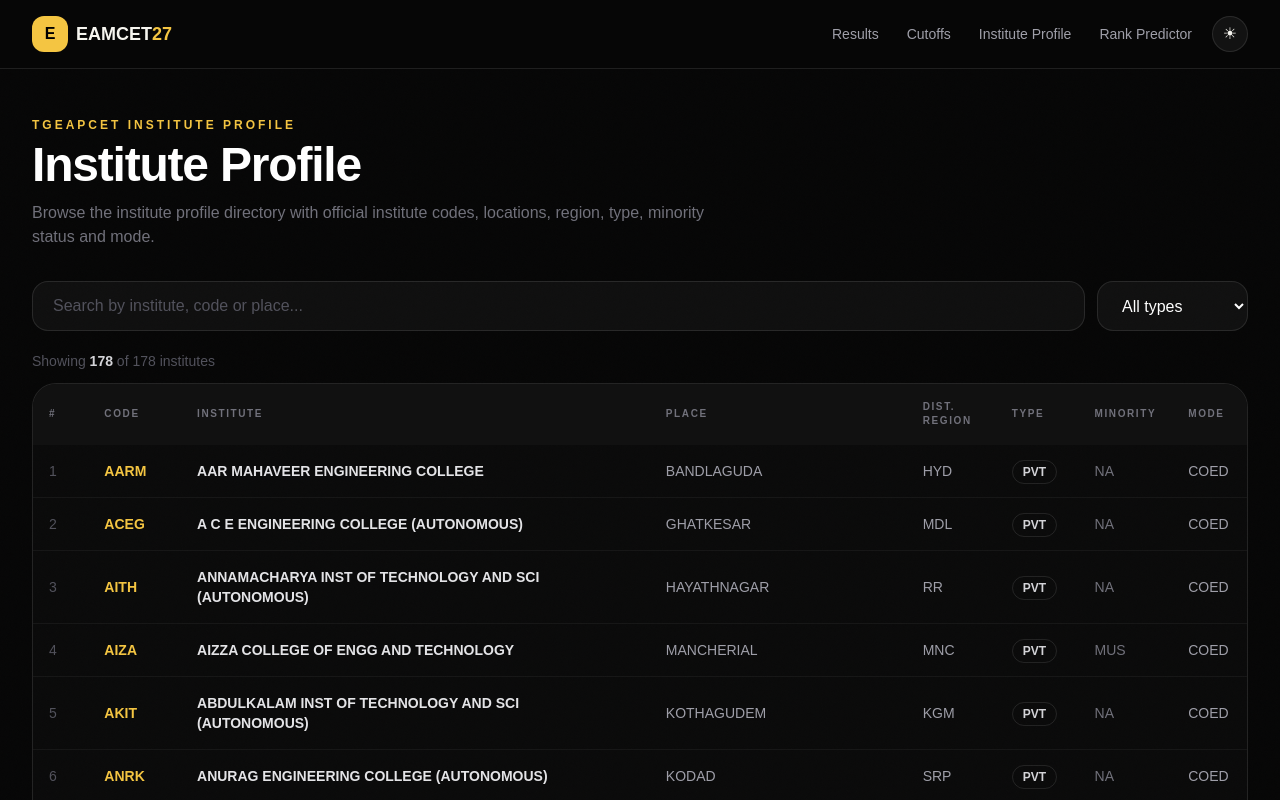
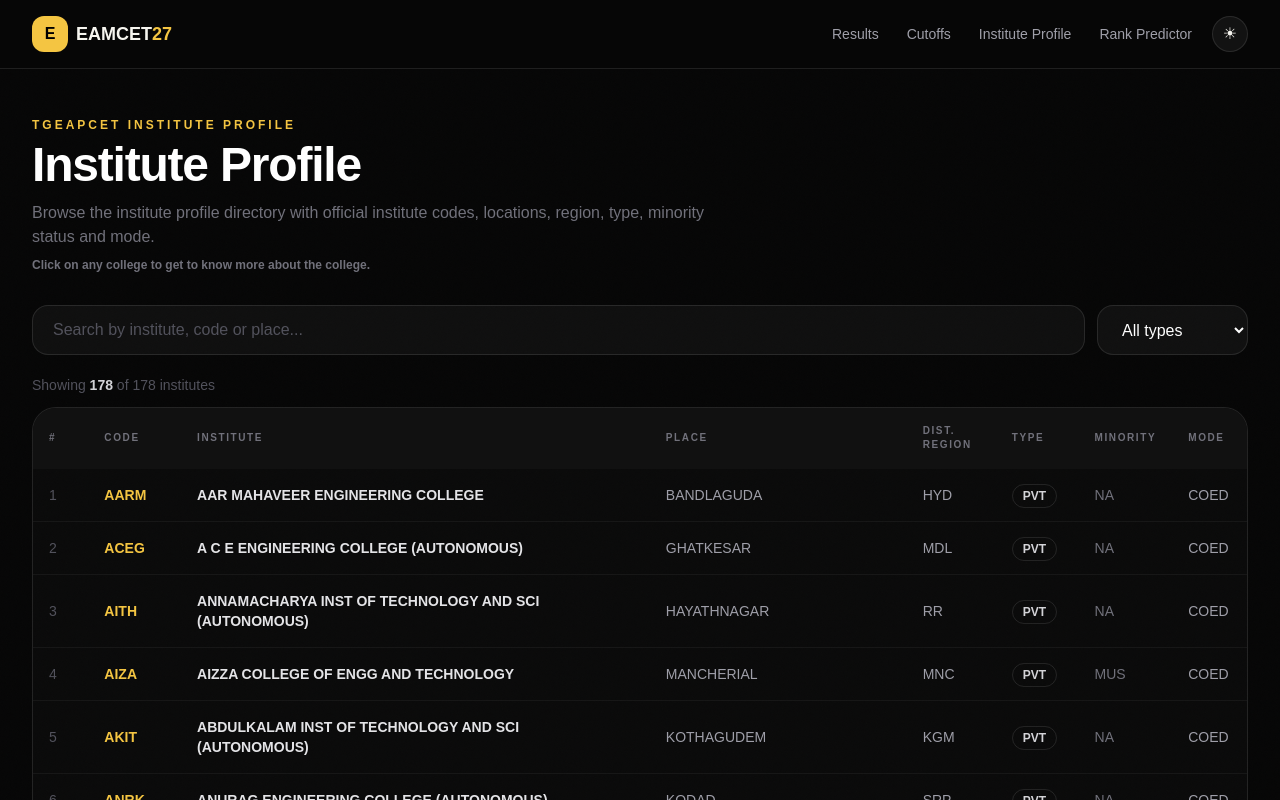
Before and after one commit to AnjaniBeesu/Eamcet-2027, a Next.js app: page /institute-profile in a window 1280 px wide. Shown: the top 800 px of the page. Built offline with nearby package versions, Linux system fonts and the light colour scheme.

Commit message:
Enable clickable institute profiles

```diff
--- a/app/institute-profile/page.tsx
+++ b/app/institute-profile/page.tsx
@@ -1,5 +1,11 @@
 import InstitutesPage from "@/app/institutes/page";
+import InstituteProfileEnhancer from "@/components/InstituteProfileEnhancer";
 
 export default function InstituteProfilePage() {
-  return <InstitutesPage />;
+  return (
+    <>
+      <InstituteProfileEnhancer />
+      <InstitutesPage />
+    </>
+  );
 }
```
